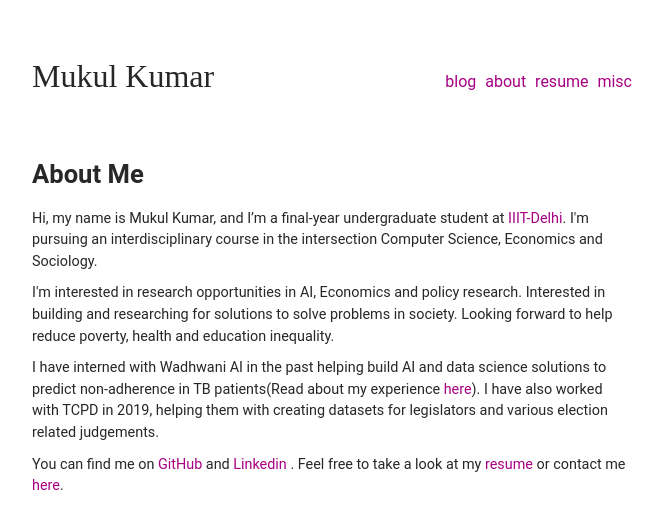
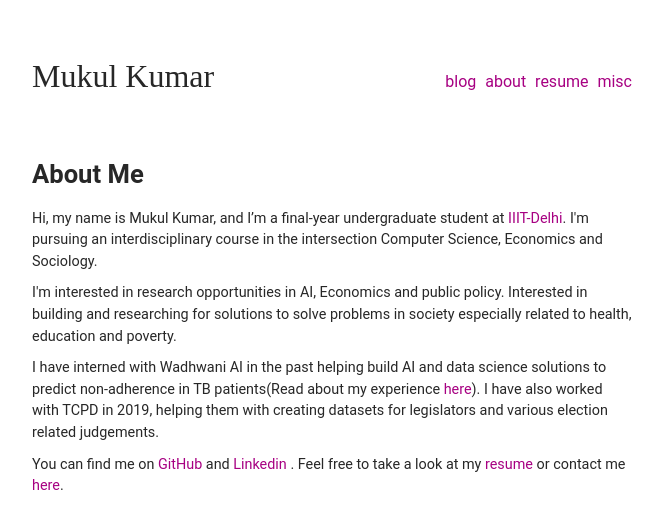
Before and after one commit to mukulkumar22/mukulkumar22.github.io, a Jekyll site: the page index.html, which Jekyll copies as it is, in a window 1280 px wide. Shown: the top 529 px of the page, without its empty margins (308-971 px from the left). Built offline with Jekyll 4.4.1, drawn with Linux system fonts in a browser that asks for light colours; some web fonts are replaced.

Commit message:
Update index.html

```diff
--- a/index.html
+++ b/index.html
@@ -73,7 +73,7 @@ href="https://fonts.googleapis.com/css?family=Inconsolata:400,700|Source+Sans+Pr
     <div class="page__content">
         <p>Hi, my name is Mukul Kumar, and I’m a final-year undergraduate student at <a href="http://iiitd.ac.in">IIIT-Delhi</a>. I'm pursuing an interdisciplinary course in the intersection Computer Science, Economics and Sociology.</p>
 
-<p>I'm interested in research opportunities in AI, Economics and policy research. Interested in building and researching for solutions to solve problems in society. Looking forward to help reduce poverty, health and education inequality.</p>
+<p>I'm interested in research opportunities in AI, Economics and public policy. Interested in building and researching for solutions to solve problems in society especially related to health, education and poverty.</p>
 
 <p>I have interned with Wadhwani AI in the past helping build AI and data science solutions to predict non-adherence in TB patients(Read about my experience <a href="https://medium.com/@muk137kumar/using-ai-to-help-tb-patients-in-india-my-internship-experience-at-wadhwani-ai-b0d59d1d67fb">here</a>). I have also worked with TCPD in 2019, helping them with creating datasets for legislators and various election related judgements.</p>
 
```
